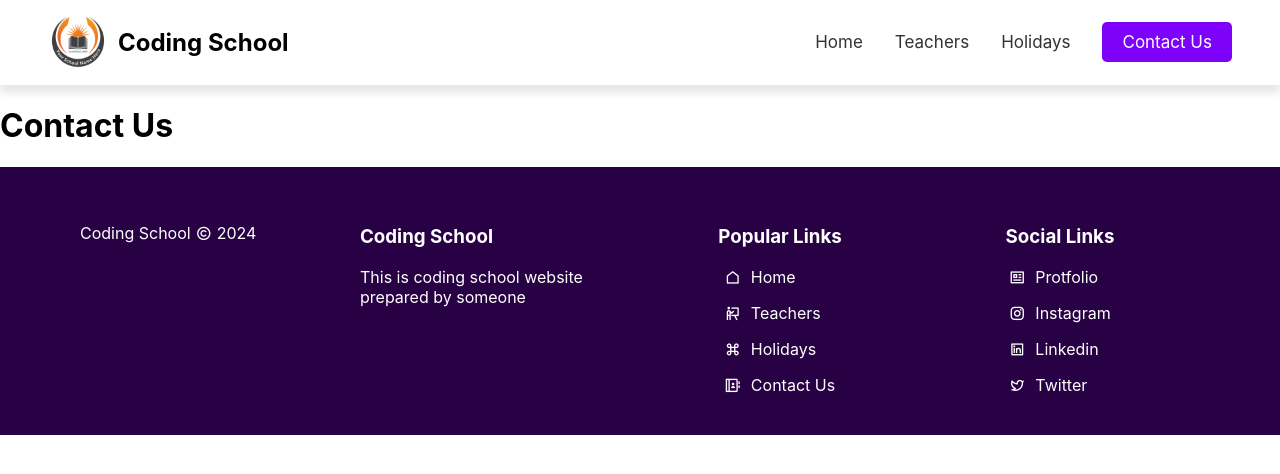
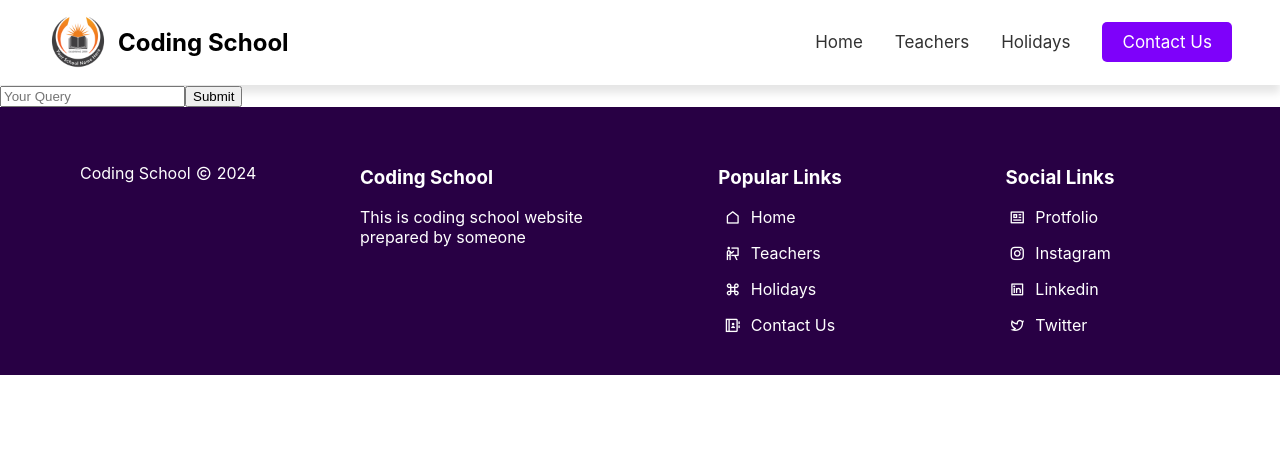
Before and after one commit to itsSarv/CodingSchool, a React (Create React App) app: page /contact-us in a window 1280 px wide. Shown: the top 474 px of the page. Built offline with nearby package versions, Linux system fonts and the light colour scheme.

Commit message:
added contact page

```diff
--- a/src/components/ContactUs.jsx
+++ b/src/components/ContactUs.jsx
@@ -6,7 +6,11 @@ const ContactUs = () => {
   return (
     <div>
         <Nav/>
-        <h1>Contact Us</h1>
+       <div>
+        <input placeholder='Your Query' / >
+        <text placeholder='Description'/>
+        <button>Submit</button>
+        </div>
         <Footer/>
     </div>
   )
```
